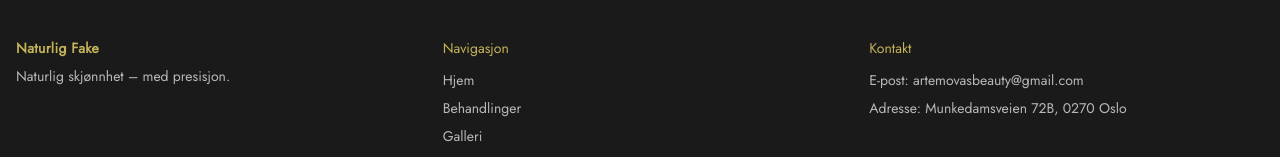
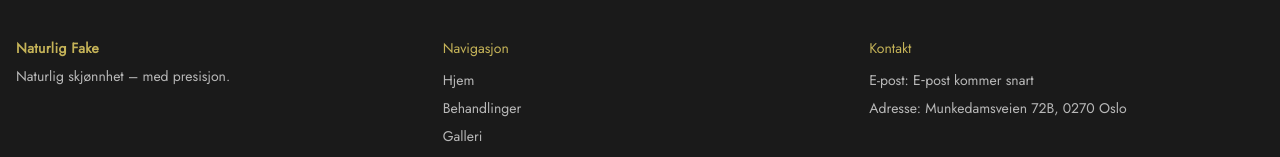
Before and after one commit to finnrobertk/artemovasbeauty, a Next.js app: page /behandlinger/lash-extensions in a window 1280 px wide. Shown: the part 868-1025 px from the top of the page. Built offline with nearby package versions, Linux system fonts and the light colour scheme.

Commit message:
feat: replace email with placeholder text in footer contact section

```diff
--- a/src/components/layout/Footer.tsx
+++ b/src/components/layout/Footer.tsx
@@ -23,7 +23,7 @@ export function Footer() {
         <div>
           <h4 className="text-sm font-medium">Kontakt</h4>
           <ul className="mt-3 space-y-2 text-sm text-muted-foreground">
-            <li>E-post: <a href="mailto:artemovasbeauty@gmail.com" className="hover:text-foreground">artemovasbeauty@gmail.com</a></li>
+            <li>E-post: E‑post kommer snart</li>
             <li>Adresse: Munkedamsveien 72B, 0270 Oslo</li>
           </ul>
         </div>
```
